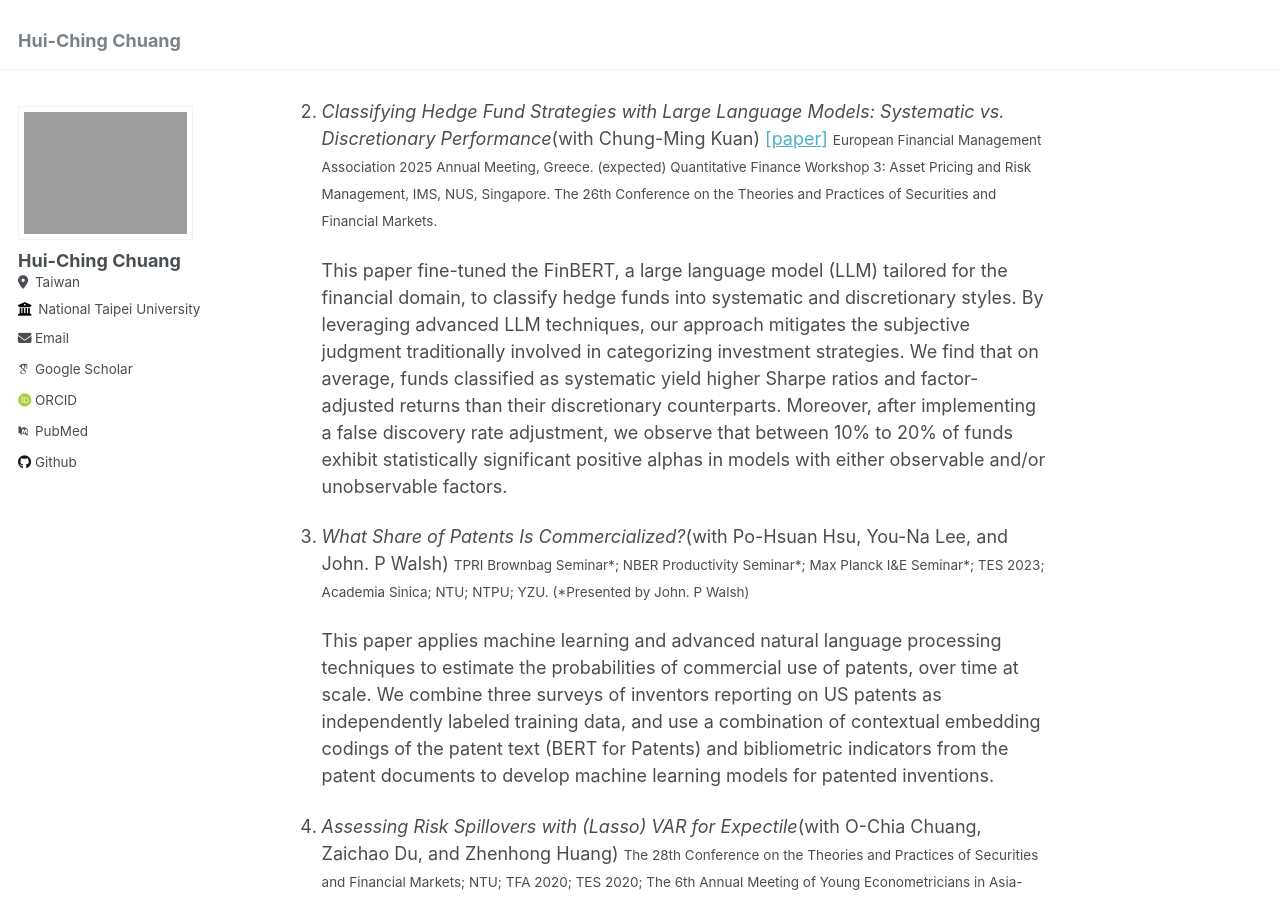
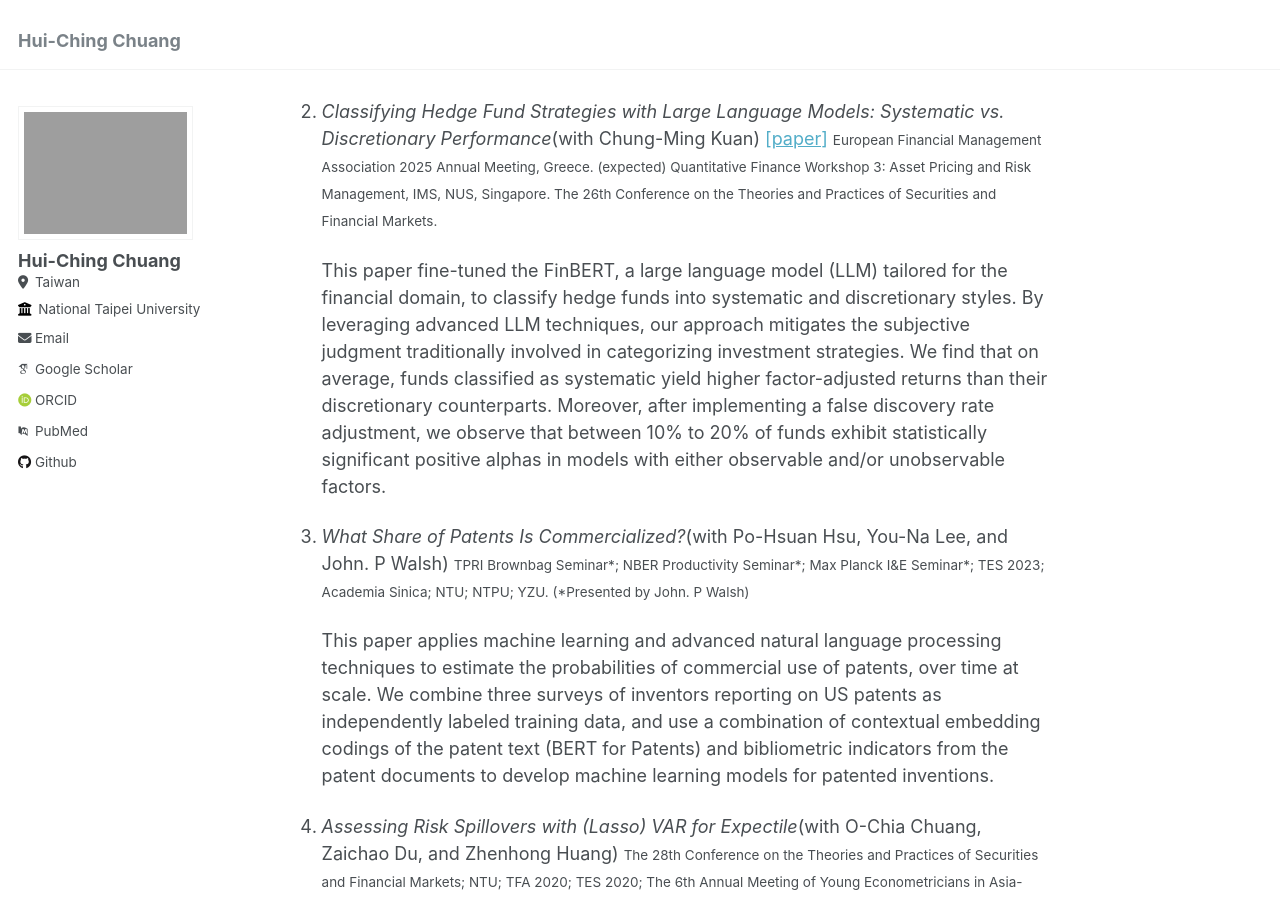
Before and after one commit to hcchuang/hcchuang.github.io, a Jekyll site: the page built from _pages/about.md, in a window 1280 px wide and 900 px high, scrolled down 766 px. Built offline with Jekyll 4.4.1, drawn with Linux system fonts in a browser that asks for light colours; some web fonts are replaced.

Commit message:
Update about.md

```diff
--- a/_pages/about.md
+++ b/_pages/about.md
@@ -20,7 +20,7 @@ WORKING PAPERS
 
 2. _Classifying Hedge Fund Strategies with Large Language Models: Systematic vs. Discretionary Performance_(with Chung-Ming Kuan) [\[paper\]](/files/HFLLM_Chung&Kuan_20250420_name.pdf){:target="_blank"} <small> European Financial Management Association 2025 Annual Meeting, Greece. (expected) Quantitative Finance Workshop 3: Asset Pricing and Risk Management, IMS, NUS, Singapore. The 26th Conference on the Theories and Practices of Securities and Financial Markets.</small>
 
-   This paper fine-tuned the FinBERT, a large language model (LLM) tailored for the financial domain, to classify hedge funds into systematic and discretionary styles. By leveraging advanced LLM techniques, our approach mitigates the subjective judgment traditionally involved in categorizing investment strategies. We find that on average, funds classified as systematic yield higher Sharpe ratios and factor-adjusted returns than their discretionary counterparts. Moreover, after implementing a false discovery rate adjustment, we observe that between 10% to 20% of funds exhibit statistically significant positive alphas in models with either observable and/or unobservable factors.
+   This paper fine-tuned the FinBERT, a large language model (LLM) tailored for the financial domain, to classify hedge funds into systematic and discretionary styles. By leveraging advanced LLM techniques, our approach mitigates the subjective judgment traditionally involved in categorizing investment strategies. We find that on average, funds classified as systematic yield higher factor-adjusted returns than their discretionary counterparts. Moreover, after implementing a false discovery rate adjustment, we observe that between 10% to 20% of funds exhibit statistically significant positive alphas in models with either observable and/or unobservable factors.
 
 3. _What Share of Patents Is Commercialized?_(with Po-Hsuan Hsu, You-Na Lee, and John. P Walsh) <small> TPRI Brownbag Seminar\*; NBER Productivity Seminar\*; Max Planck I&E Seminar\*; TES 2023; Academia Sinica; NTU; NTPU; YZU. (*Presented by John. P Walsh)</small>
 
```
